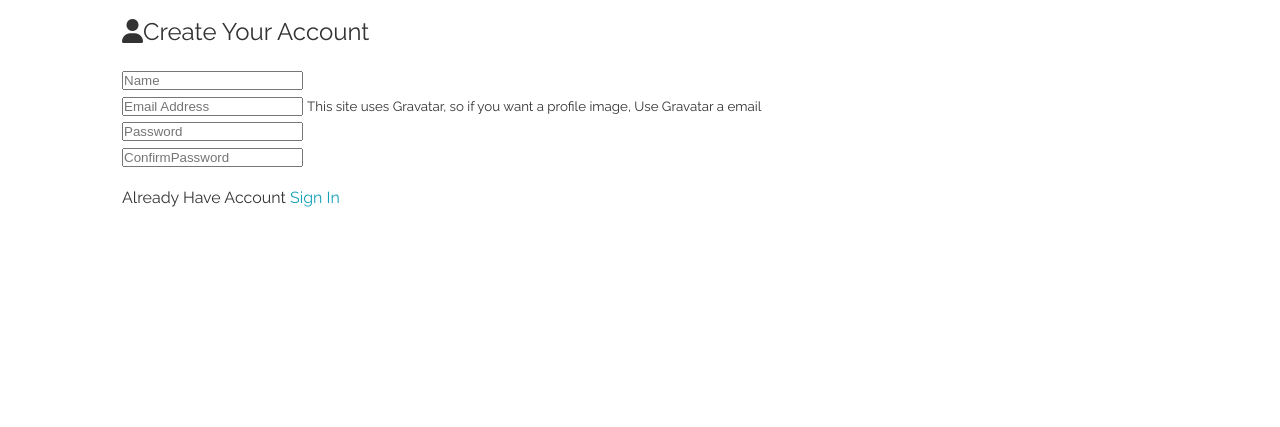
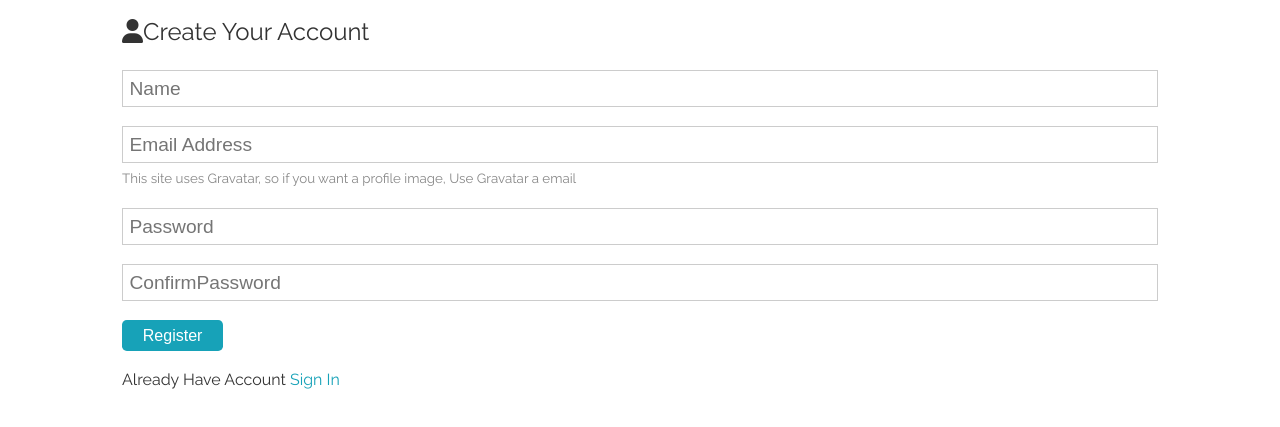
Before and after one commit to AliFarahmand1993/Social-network-with-sass, a website: page register.html in a window 1280 px wide. Shown: the part 157-584 px from the top of the page. Drawn offline with Linux system fonts and the light colour scheme.

Commit message:
complete register page
complete register page
add style for register.html

```diff
--- /dev/null
+++ b/assets/scss/_form.scss
@@ -0,0 +1,23 @@
+.form {
+  &-group {
+    margin: 1.2rem 0;
+  }
+  &-text {
+    display: block;
+    margin-top: 0.3rem;
+    color: #888;
+  }
+
+  input[type="text"],
+    input[type="email"],
+    input[type="password"],
+    input[type="date"],
+    select,
+  textarea {
+    display: block;
+    width: 100%;
+    padding: 0.4rem;
+    font-size: 1.2rem;
+    border: 1px solid #ccc;
+  }
+}
--- a/assets/scss/_utilities.scss
+++ b/assets/scss/_utilities.scss
@@ -76,7 +76,7 @@
   margin-right: 0.5rem;
   outline: none;
   transition: all 0.2s ease-in;
-
+  border-radius: .3rem;
   &.btn-primary {
     @include set-background($primary-color);
     &:hover {
--- a/assets/scss/styles.scss
+++ b/assets/scss/styles.scss
@@ -1,5 +1,6 @@
 @import 'config';
 @import 'utilities';
+@import 'form';
 
 * {
   box-sizing: border-box;
--- a/register.html
+++ b/register.html
@@ -61,6 +61,7 @@
             <div class="form-group">
                 <input type="password" placeholder="ConfirmPassword" minlength="6" maxlength="18">
             </div>
+            <input type="submit" value="Register" class="btn btn-primary">
         </form>
         <p class="my-1"> Already Have Account <a href="login.html">Sign In</a></p>
     </section>
```
Also changed, not shown: assets/css/styles.css, 1 other file.
